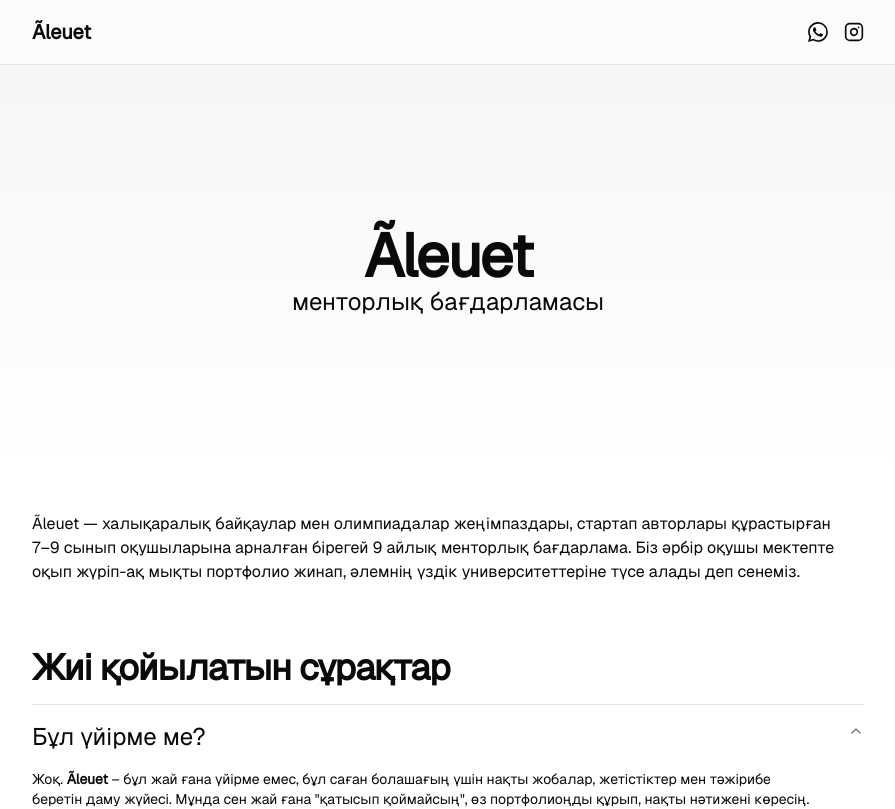
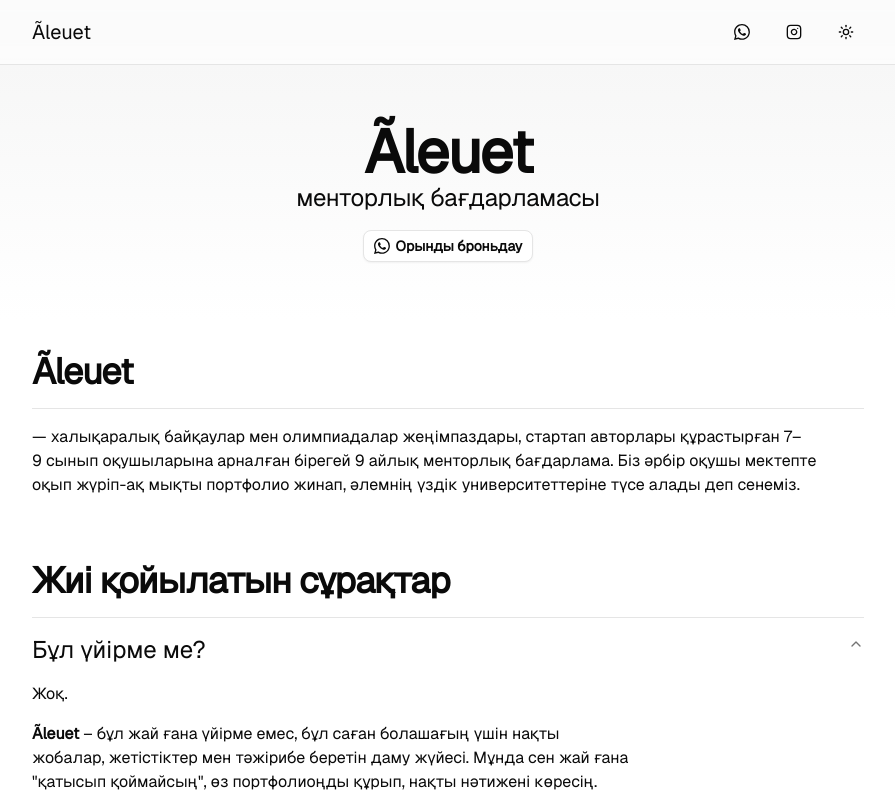
Before and after one commit to decastyle/aleuet, a SvelteKit app: page / in a window 1280 px wide. Shown: the top 809 px of the page, without its empty margins (192-1087 px from the left). Built offline with nearby package versions, Linux system fonts and the light colour scheme.

Commit message:
Pretty buttons

```diff
--- a/src/lib/components/ui/accordion/accordion-content.svelte
+++ b/src/lib/components/ui/accordion/accordion-content.svelte
@@ -13,7 +13,7 @@
 <AccordionPrimitive.Content
 	bind:ref
 	data-slot="accordion-content"
-	class="data-[state=closed]:animate-accordion-up data-[state=open]:animate-accordion-down overflow-hidden text-sm"
+	class="data-[state=closed]:animate-accordion-up data-[state=open]:animate-accordion-down overflow-hidden "
 	{...restProps}
 >
 	<div class={cn("pb-4 pt-0", className)}>
--- a/src/routes/+page.svelte
+++ b/src/routes/+page.svelte
@@ -3,6 +3,12 @@
     import * as Accordion from "$lib/components/ui/accordion/index.js";
     import { fade } from "svelte/transition";
     import { quartOut } from "svelte/easing";
+
+    import SunIcon from "@lucide/svelte/icons/sun";
+    import MoonIcon from "@lucide/svelte/icons/moon";
+
+    import { toggleMode } from "mode-watcher";
+    import { Button } from "$lib/components/ui/button/index.js";
 </script>
 
 <!-- Navigation Bar -->
@@ -11,13 +17,14 @@
     class="fixed top-0 left-0 right-0 z-50 bg-card backdrop-blur supports-[backdrop-filter]:bg-background/60 border-b"
 >
     <div class="flex items-center justify-between h-16 max-w-4xl px-8 mx-auto">
-        <div class="font-bold">
-            <a href="/" class="text-xl">Ãleuet</a>
+        <div>
+            <a href="/" class="text-xl font-regular hover:underline">Ãleuet</a>
         </div>
         <div class="flex items-center gap-4">
-            <a
+            <Button
+                variant="ghost"
+                size="icon"
                 href="https://wa.me/+77012803322"
-                class="hover:text-primary"
                 aria-label="WhatsApp"
             >
                 <svg
@@ -32,10 +39,12 @@
                         d="M13.601 2.326A7.85 7.85 0 0 0 7.994 0C3.627 0 .068 3.558.064 7.926c0 1.399.366 2.76 1.057 3.965L0 16l4.204-1.102a7.9 7.9 0 0 0 3.79.965h.004c4.368 0 7.926-3.558 7.93-7.93A7.9 7.9 0 0 0 13.6 2.326zM7.994 14.521a6.6 6.6 0 0 1-3.356-.92l-.24-.144-2.494.654.666-2.433-.156-.251a6.56 6.56 0 0 1-1.007-3.505c0-3.626 2.957-6.584 6.591-6.584a6.56 6.56 0 0 1 4.66 1.931 6.56 6.56 0 0 1 1.928 4.66c-.004 3.639-2.961 6.592-6.592 6.592m3.615-4.934c-.197-.099-1.17-.578-1.353-.646-.182-.065-.315-.099-.445.099-.133.197-.513.646-.627.775-.114.133-.232.148-.43.05-.197-.1-.836-.308-1.592-.985-.59-.525-.985-1.175-1.103-1.372-.114-.198-.011-.304.088-.403.087-.088.197-.232.296-.346.1-.114.133-.198.198-.33.065-.134.034-.248-.015-.347-.05-.099-.445-1.076-.612-1.47-.16-.389-.323-.335-.445-.34-.114-.007-.247-.007-.38-.007a.73.73 0 0 0-.529.247c-.182.198-.691.677-.691 1.654s.71 1.916.81 2.049c.098.133 1.394 2.132 3.383 2.992.47.205.84.326 1.129.418.475.152.904.129 1.246.08.38-.058 1.171-.48 1.338-.943.164-.464.164-.86.114-.943-.049-.084-.182-.133-.38-.232"
                     />
                 </svg>
-            </a>
-            <a
+            </Button>
+
+            <Button
+                variant="ghost"
+                size="icon"
                 href="https://instagram.com/aleuet.education"
-                class="hover:text-primary"
                 aria-label="Instagram"
             >
                 <svg
@@ -53,7 +62,16 @@
                     <path d="M16 11.37A4 4 0 1 1 12.63 8 4 4 0 0 1 16 11.37z" />
                     <line x1="17.5" y1="6.5" x2="17.51" y2="6.5" />
                 </svg>
-            </a>
+            </Button>
+            <Button onclick={toggleMode} variant="ghost" size="icon">
+                <SunIcon
+                    class="h-[1.2rem] w-[1.2rem] rotate-0 scale-100 !transition-all dark:-rotate-90 dark:scale-0"
+                />
+                <MoonIcon
+                    class="absolute h-[1.2rem] w-[1.2rem] rotate-90 scale-0 !transition-all dark:rotate-0 dark:scale-100"
+                />
+                <span class="sr-only">Toggle theme</span>
+            </Button>
         </div>
     </div>
 </nav>
@@ -61,25 +79,51 @@
 <!-- Main Title -->
 
 <div
-    class="h-[60vh] px-8 mx-auto text-center bg-gradient-to-b from-muted to-background flex items-center justify-center"
-    transition:fade={{ duration: 1200, easing: quartOut }}
+    class="h-[40vh] px-8 mx-auto text-center bg-gradient-to-b from-muted to-background flex items-center justify-center"
+    transition:fade={{ duration: 1100, easing: quartOut }}
 >
     <div class="flex flex-col items-center pt-16">
         <h1 class="text-6xl font-bold tracking-tight">Ãleuet</h1>
-        <div class="flex flex-col items-center">
+        <div class="flex flex-col items-center tracking-tight">
             <p class="text-2xl">менторлық бағдарламасы</p>
         </div>
+        <Button
+            variant="outline"
+            size="sm"
+            href="https://wa.me/77012803322"
+            class="flex items-center px-4 py-2 mt-4 font-bold transition duration-300 ease-in-out transform hover:bg-green-400 dark:hover:bg-green-500"
+        >
+            <svg
+                xmlns="http://www.w3.org/2000/svg"
+                width="20"
+                height="20"
+                fill="currentColor"
+                class="bi bi-whatsapp"
+                viewBox="0 0 16 16"
+            >
+                <path
+                    d="M13.601 2.326A7.85 7.85 0 0 0 7.994 0C3.627 0 .068 3.558.064 7.926c0 1.399.366 2.76 1.057 3.965L0 16l4.204-1.102a7.9 7.9 0 0 0 3.79.965h.004c4.368 0 7.926-3.558 7.93-7.93A7.9 7.9 0 0 0 13.6 2.326zM7.994 14.521a6.6 6.6 0 0 1-3.356-.92l-.24-.144-2.494.654.666-2.433-.156-.251a6.56 6.56 0 0 1-1.007-3.505c0-3.626 2.957-6.584 6.591-6.584a6.56 6.56 0 0 1 4.66 1.931 6.56 6.56 0 0 1 1.928 4.66c-.004 3.639-2.961 6.592-6.592 6.592m3.615-4.934c-.197-.099-1.17-.578-1.353-.646-.182-.065-.315-.099-.445.099-.133.197-.513.646-.627.775-.114.133-.232.148-.43.05-.197-.1-.836-.308-1.592-.985-.59-.525-.985-1.175-1.103-1.372-.114-.198-.011-.304.088-.403.087-.088.197-.232.296-.346.1-.114.133-.198.198-.33.065-.134.034-.248-.015-.347-.05-.099-.445-1.076-.612-1.47-.16-.389-.323-.335-.445-.34-.114-.007-.247-.007-.38-.007a.73.73 0 0 0-.529.247c-.182.198-.691.677-.691 1.654s.71 1.916.81 2.049c.098.133 1.394 2.132 3.383 2.992.47.205.84.326 1.129.418.475.152.904.129 1.246.08.38-.058 1.171-.48 1.338-.943.164-.464.164-.86.114-.943-.049-.084-.182-.133-.38-.232"
+                />
+            </svg>
+            Орынды броньдау
+        </Button>
     </div>
 </div>
 
 <!-- Description -->
 
 <div class="max-w-4xl p-8 mx-auto center-grid">
-    <p class="flex flex-col gap-4 text-balance">
-        Ãleuet — халықаралық байқаулар мен олимпиадалар жеңімпаздары, стартап
-        авторлары құрастырған 7–9 сынып оқушыларына арналған бірегей 9 айлық
-        менторлық бағдарлама. Біз әрбір оқушы мектепте оқып жүріп-ақ мықты
-        портфолио жинап, әлемнің үздік университеттеріне түсе алады деп сенеміз.
+    <h1
+        class="flex flex-col w-full mb-4 text-4xl font-extrabold tracking-tight scroll-m-20 text-balance"
+    >
+        Ãleuet
+    </h1>
+    <Separator />
+    <p class="flex flex-col gap-4 mt-4 text-balance">
+        — халықаралық байқаулар мен олимпиадалар жеңімпаздары, стартап авторлары
+        құрастырған 7–9 сынып оқушыларына арналған бірегей 9 айлық менторлық
+        бағдарлама. Біз әрбір оқушы мектепте оқып жүріп-ақ мықты портфолио
+        жинап, әлемнің үздік университеттеріне түсе алады деп сенеміз.
     </p>
 </div>
 
@@ -99,7 +143,11 @@
             >
             <Accordion.Content class="flex flex-col gap-4 text-balance">
                 <p>
-                    Жоқ. <strong>Ãleuet</strong> – бұл жай ғана үйірме емес, бұл
+                    Жоқ.
+
+                </p>
+                <p>
+                    <strong>Ãleuet</strong> – бұл жай ғана үйірме емес, бұл
                     саған болашағың үшін нақты жобалар, жетістіктер мен тәжірибе
                     беретін даму жүйесі. Мұнда сен жай ғана "қатысып қоймайсың",
                     өз портфолиоңды құрып, нақты нәтижені көресің.
@@ -161,7 +209,8 @@
             >
             <Accordion.Content class="flex flex-col gap-4 text-balance">
                 <p>
-                    Біз саған таңдау жасауға көмектесеміз! Бағдарламаның басында
+                    Біз саған таңдау жасауға көмектесеміз! <br>
+                    Бағдарламаның басында
                     сен mini-тест пен воркшоптан өтесің, соның нәтижесінде:
                 </p>
                 <p>
@@ -266,7 +315,7 @@
 
 <!-- Footer -->
 
-<footer class="px-4 py-12 bg-gradient-to-b from-background to-card">
+<footer class="px-4 py-4 bg-gradient-to-b from-background to-card">
     <div
         class="flex flex-col items-center justify-between max-w-4xl gap-8 p-8 mx-auto sm:flex-row"
     >
```
